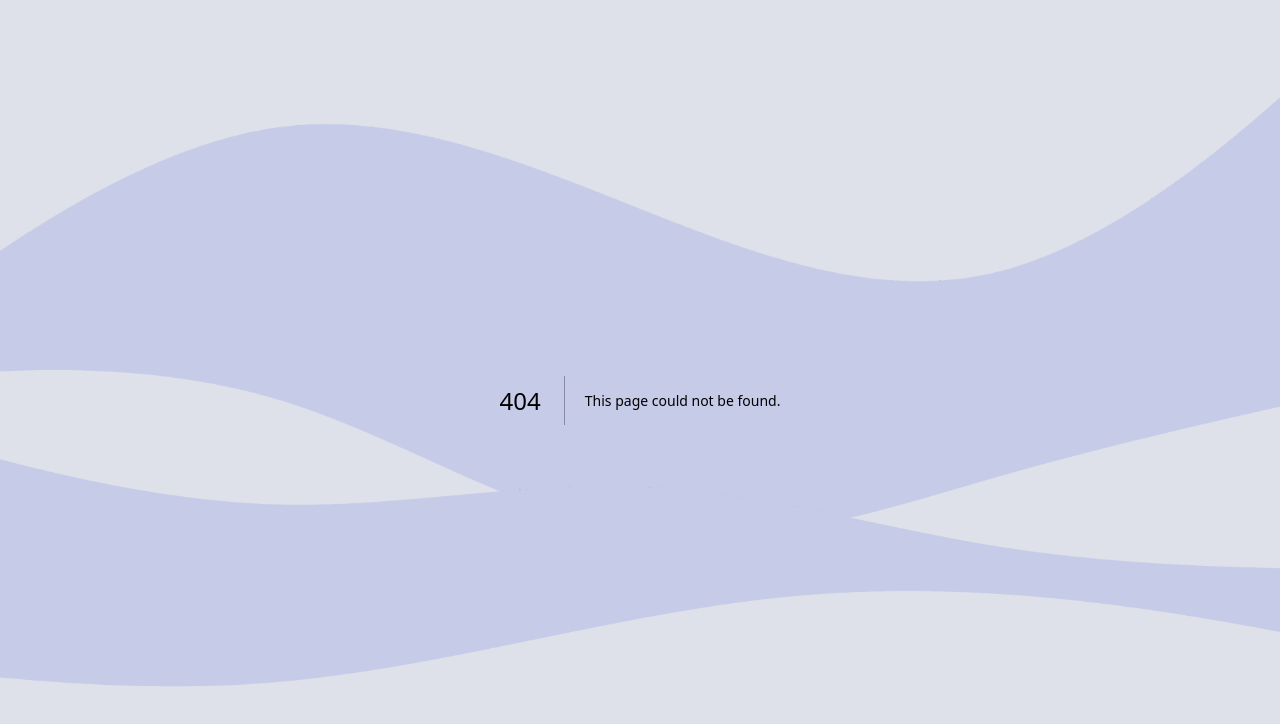
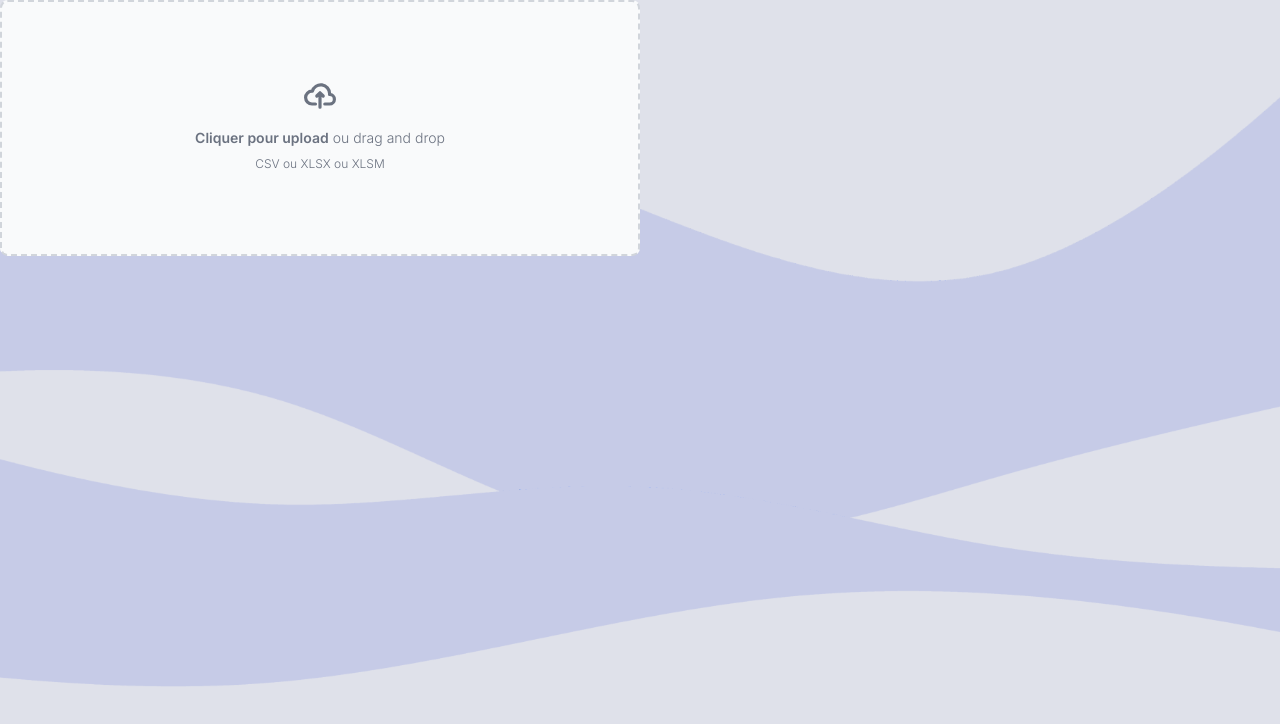
Before and after one commit to scaleup-coding-factory-L2/scale_up_front, a Next.js app: page /administrative in a window 1280 px wide. Before the commit this address had no page. Shown: the top 724 px of the page. Built offline with nearby package versions, Linux system fonts and the light colour scheme.

Commit message:
fix: some bugs

```diff
--- /dev/null
+++ b/src/app/administrative/page.tsx
@@ -0,0 +1,10 @@
+"use client"
+import ImportSpreadSheetButton from "@/components/ImportSpreadSheetButton/page"
+
+export default function Page() {
+    return (
+        <div>
+            <ImportSpreadSheetButton />
+        </div>
+    )
+};
--- a/src/components/ImportSpreadSheetButton/page.tsx
+++ b/src/components/ImportSpreadSheetButton/page.tsx
@@ -83,6 +83,8 @@ export default function ImportSpreadSheetButton() {
     const onClose = () => {
         setPopup(false);
         setData('');
+        const input = document.getElementById('dropzone-file') as HTMLInputElement;
+        input.value = '';
     }
 
 
--- a/src/components/PopUpEditionList/PopUpEditionList.tsx
+++ b/src/components/PopUpEditionList/PopUpEditionList.tsx
@@ -34,7 +34,7 @@ const PopUpEditionList = ({ data, onClose, onSave }: PopUpEditionListProps) => {
     return (
         <div className='absolute min-w-full min-h-full bg-black bg-opacity-70 flex justify-center items-center'>
             <div className='bg-transparent p-8 flex flex-col'>
-                <Spreadsheet darkMode={false} data={content} onChange={(event) => { setContent(event); }}/>
+                <Spreadsheet darkMode={false} data={content} onChange={(event) => { setContent(event); }} className='!overflow-y-scroll max-h-[700px] relative'/>
                 <div className='mt-2 flex items-center justify-end'>
                     <button onClick={() => onClose()} className='focus:outline-none text-white bg-red-700 hover:bg-red-800 focus:ring-4 focus:ring-red-300 font-medium rounded-lg text-sm px-5 py-2.5 me-2 mb-2 dark:bg-red-600 dark:hover:bg-red-700 dark:focus:ring-red-900'>Close</button>
                     <button onClick={() => onSave(JSON.stringify(content))} className='text-white bg-blue-700 hover:bg-blue-800 focus:ring-4 focus:ring-blue-300 font-medium rounded-lg text-sm px-5 py-2.5 me-2 mb-2 dark:bg-blue-600 dark:hover:bg-blue-700 focus:outline-none dark:focus:ring-blue-800'>Save</button>
--- a/src/lib/FileReaderTool.ts
+++ b/src/lib/FileReaderTool.ts
@@ -11,7 +11,7 @@ class FileReaderTool {
                 const target: FileReader = e.target as FileReader;
                 const data: string | ArrayBuffer | null = target.result;
                 if (!data) return reject('No data');
-                const workbook: XLSX.WorkBook = XLSX.read(data, { type: 'binary' });
+                const workbook: XLSX.WorkBook = XLSX.read(data, { type: 'binary', cellDates: true });
 
                 const jsonObjects: unknown[] = [];
                 workbook.SheetNames.forEach(sheetName => {
@@ -30,6 +30,7 @@ class FileReaderTool {
         });
     }
 
+
     public parseCSV(file: File): Promise<string> {
         return new Promise((resolve, reject) => {
             const reader: FileReader = new FileReader();
@@ -40,7 +41,7 @@ class FileReaderTool {
                 const data: string | ArrayBuffer | null = target.result;
                 if (!data) return reject('No data');
                 const csvData: string = data.toString();
-                const jsonData = JqueryCSV.toObjects(csvData);
+                const jsonData = JqueryCSV.toObjects(csvData, { separator: ',' });
                 resolve(JSON.stringify(jsonData));
             };
 
@@ -51,6 +52,7 @@ class FileReaderTool {
             reader.readAsText(file);
         });
     }
+
 
     public CheckNumberOfColumns(data: string): number {
         const dataParse = JSON.parse(data);
```
